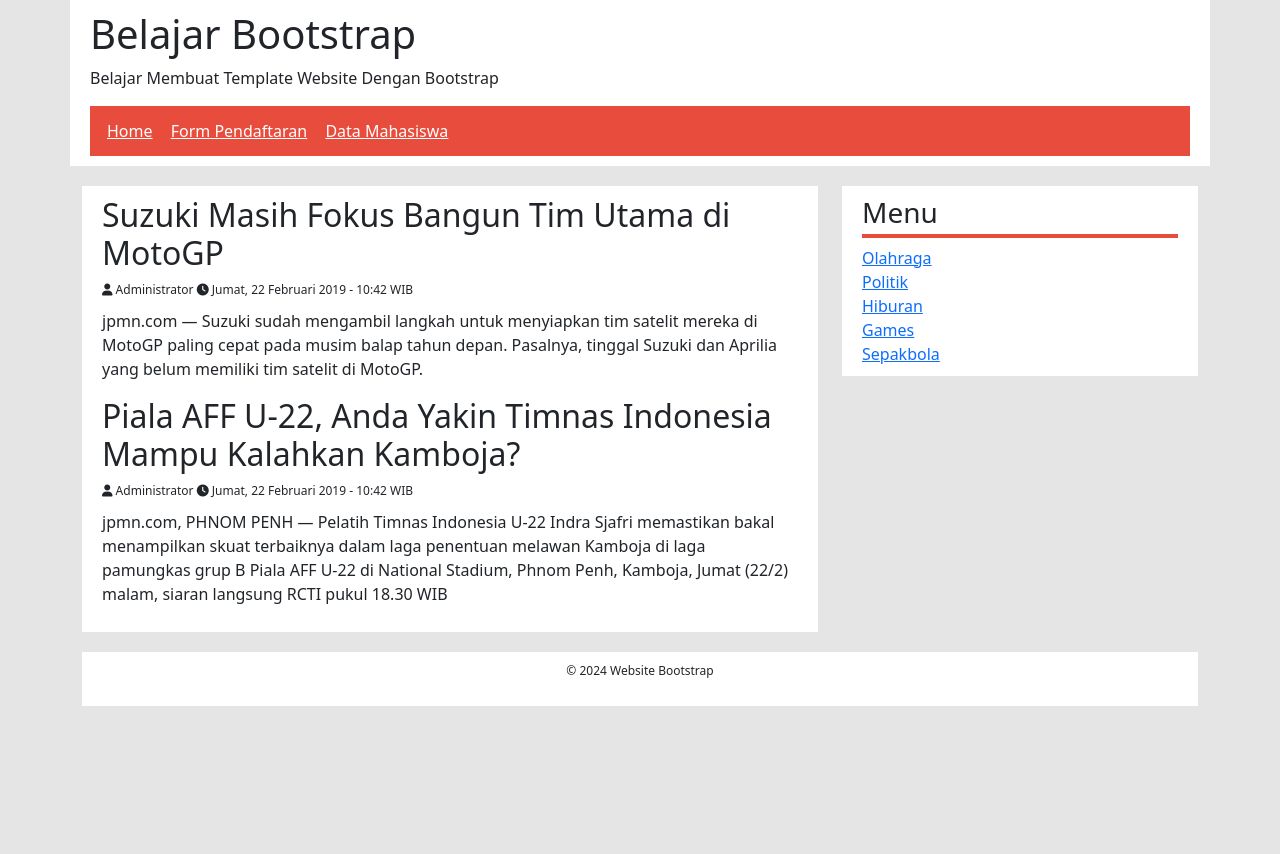
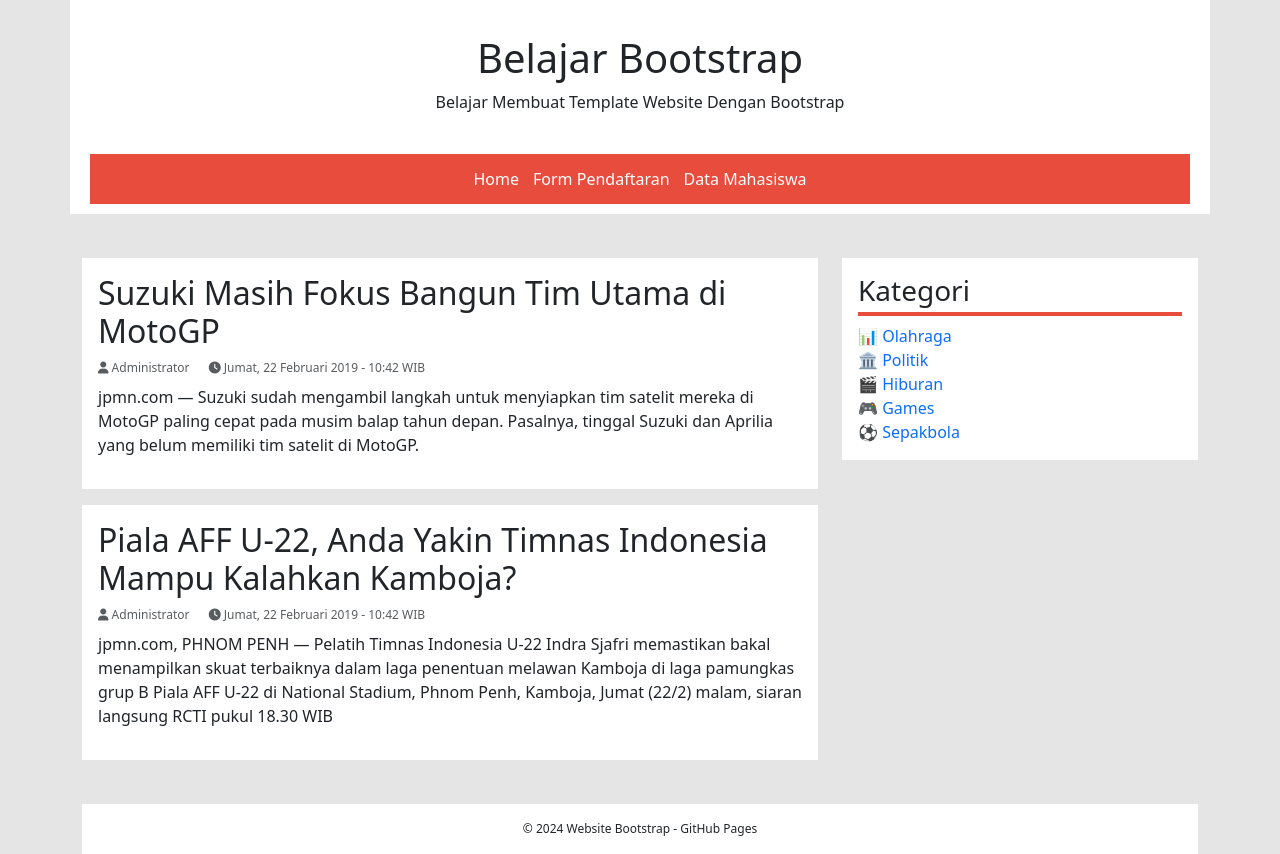
Before and after one commit to MuhammadLuqman2041/luqmandev.github.io, a plain HTML site: page index.html in a window 1280 px wide. Before the commit the page ends 800 px from the top, so only its background shows below. Drawn offline with nearby package versions, Linux system fonts and the light colour scheme; files that its build step writes are made by us from their sources.

Commit message:
Update index.html

```diff
--- a/index.html
+++ b/index.html
@@ -3,53 +3,55 @@
 <head>
     <meta charset="utf-8">
     <meta name="viewport" content="width=device-width, initial-scale=1">
-    <title>Membuat Template Website Bootstrap</title>
+    <title>Website Bootstrap - Home</title>
 
     <!-- Bootstrap 5 CSS -->
     <link href="https://cdn.jsdelivr.net/npm/bootstrap@5.3.2/dist/css/bootstrap.min.css" rel="stylesheet">
 
-    <!-- Font Awesome -->
-    <link href="https://cdnjs.cloudflare.com/ajax/libs/font-awesome/6.0.0/css/all.min.css" rel="stylesheet">
+    <!-- Font Awesome untuk icon -->
+    <link href="https://cdnjs.cloudflare.com/ajax/libs/font-awesome/6.4.0/css/all.min.css" rel="stylesheet">
 
     <!-- Custom CSS -->
     <link href="assets/css/style.css" rel="stylesheet">
 </head>
 <body>
-
     <div class="container">
-    <!-- Bagian Header -->
+        <!-- Header -->
         <div class="row">
             <div class="col-md-12 header" id="site-header">
-            <header>
+                <header class="text-center py-4">
                     <h1 class="title-site">Belajar Bootstrap</h1>
                     <p class="description">Belajar Membuat Template Website Dengan Bootstrap</p>
                 </header>
                 <nav class="menus">
-                <ul>
-                    <li><a href="index.html">Home</a></li>
-                    <li><a href="form.html">Form Pendaftaran</a></li>
-                    <li><a href="tampilData.html">Data Mahasiswa</a></li>
+                    <ul class="nav justify-content-center">
+                        <li class="nav-item"><a class="nav-link" href="index.html">Home</a></li>
+                        <li class="nav-item"><a class="nav-link" href="form.html">Form Pendaftaran</a></li>
+                        <li class="nav-item"><a class="nav-link" href="tampilData.html">Data Mahasiswa</a></li>
                     </ul>
                 </nav>
             </div>
         </div>
 
-    <div class="row">
+        <!-- Content -->
+        <div class="row mt-4">
             <div class="col-md-8 articles" id="site-content">
-            <article class="posts">
+                <article class="posts p-3">
                     <h2 class="title-post">Suzuki Masih Fokus Bangun Tim Utama di MotoGP</h2>
-                <div class="meta-post">
+                    <div class="meta-post text-muted mb-2">
                         <span><i class="fas fa-user"></i> Administrator</span>
-                    <span><i class="fas fa-clock"></i> Jumat, 22 Februari 2019 - 10:42 WIB</span>
+                        <span class="ms-3"><i class="fas fa-clock"></i> Jumat, 22 Februari 2019 - 10:42 WIB</span>
                     </div>
                     <div class="content">
                         <p>jpmn.com — Suzuki sudah mengambil langkah untuk menyiapkan tim satelit mereka di MotoGP paling cepat pada musim balap tahun depan. Pasalnya, tinggal Suzuki dan Aprilia yang belum memiliki tim satelit di MotoGP.</p>
                     </div>
+                </article>
 
+                <article class="posts p-3 mt-3">
                     <h2 class="title-post">Piala AFF U-22, Anda Yakin Timnas Indonesia Mampu Kalahkan Kamboja?</h2>
-                <div class="meta-post">
+                    <div class="meta-post text-muted mb-2">
                         <span><i class="fas fa-user"></i> Administrator</span>
-                    <span><i class="fas fa-clock"></i> Jumat, 22 Februari 2019 - 10:42 WIB</span>
+                        <span class="ms-3"><i class="fas fa-clock"></i> Jumat, 22 Februari 2019 - 10:42 WIB</span>
                     </div>
                     <div class="content">
                         <p>jpmn.com, PHNOM PENH — Pelatih Timnas Indonesia U-22 Indra Sjafri memastikan bakal menampilkan skuat terbaiknya dalam laga penentuan melawan Kamboja di laga pamungkas grup B Piala AFF U-22 di National Stadium, Phnom Penh, Kamboja, Jumat (22/2) malam, siaran langsung RCTI pukul 18.30 WIB</p>
@@ -57,24 +59,26 @@
                 </article>
             </div>
 
+            <!-- Sidebar -->
             <div class="col-md-4 sidebar" id="site-sidebar">
-            <aside class="widgets">
-                <h3 class="widget-title">Menu</h3>
-                <ul>
-                    <li><a href="#">Olahraga</a></li>
-                    <li><a href="#">Politik</a></li>
-                    <li><a href="#">Hiburan</a></li>
-                    <li><a href="#">Games</a></li>
-                    <li><a href="#">Sepakbola</a></li>
+                <aside class="widgets p-3">
+                    <h3 class="widget-title">Kategori</h3>
+                    <ul class="list-unstyled">
+                        <li><a href="#" class="text-decoration-none">📊 Olahraga</a></li>
+                        <li><a href="#" class="text-decoration-none">🏛️ Politik</a></li>
+                        <li><a href="#" class="text-decoration-none">🎬 Hiburan</a></li>
+                        <li><a href="#" class="text-decoration-none">🎮 Games</a></li>
+                        <li><a href="#" class="text-decoration-none">⚽ Sepakbola</a></li>
                     </ul>
                 </aside>
             </div>
         </div>
 
-    <div class="row">
+        <!-- Footer -->
+        <div class="row mt-4">
             <div class="col-md-12 footer" id="site-footer">
-            <footer class="copyright text-center">
-                <p>&copy; 2024 Website Bootstrap</p>
+                <footer class="copyright text-center p-3">
+                    <p class="mb-0">&copy; 2024 Website Bootstrap - GitHub Pages</p>
                 </footer>
             </div>
         </div>
```
Lines whose indentation alone changed are shown as unchanged.
